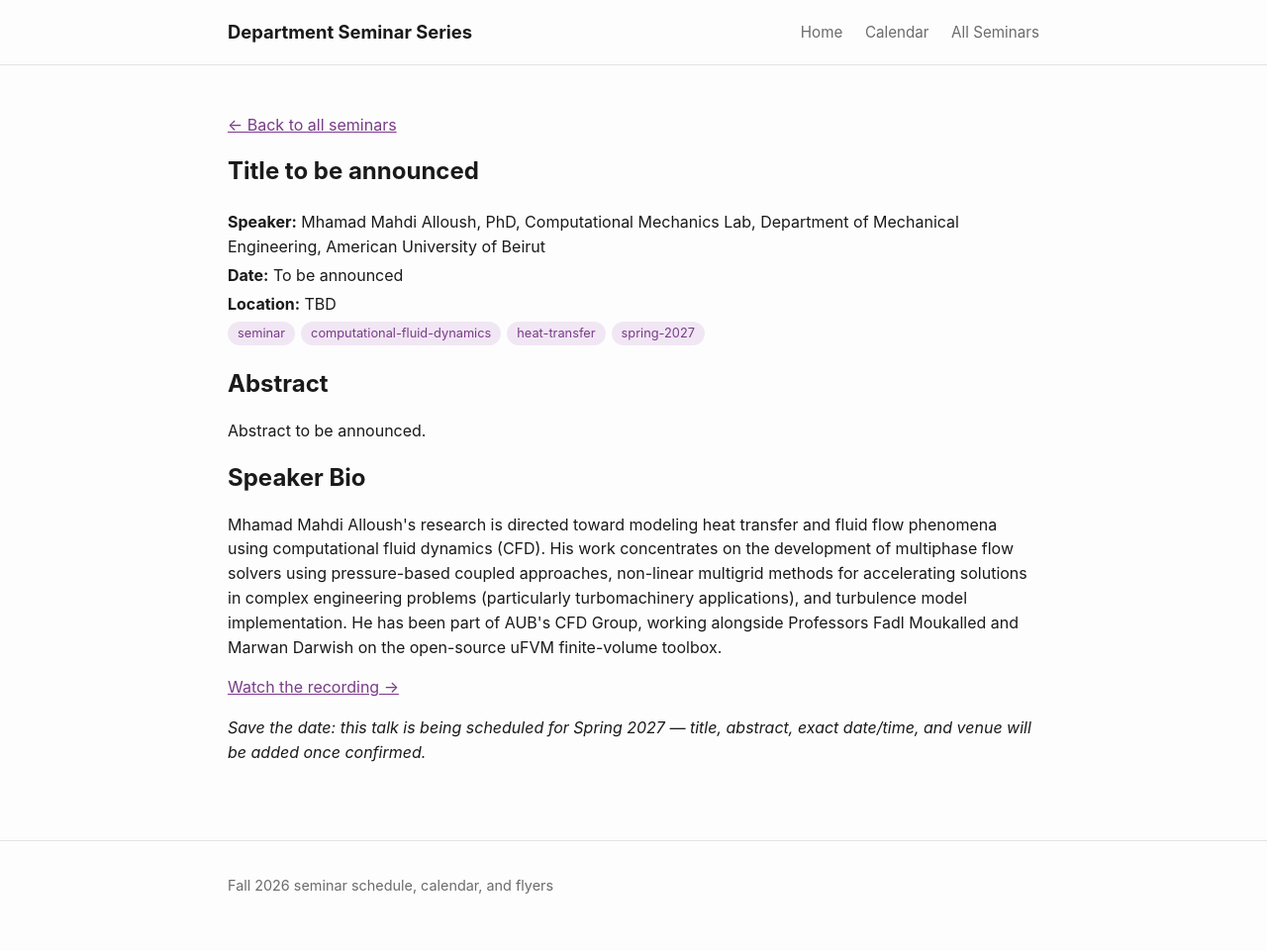
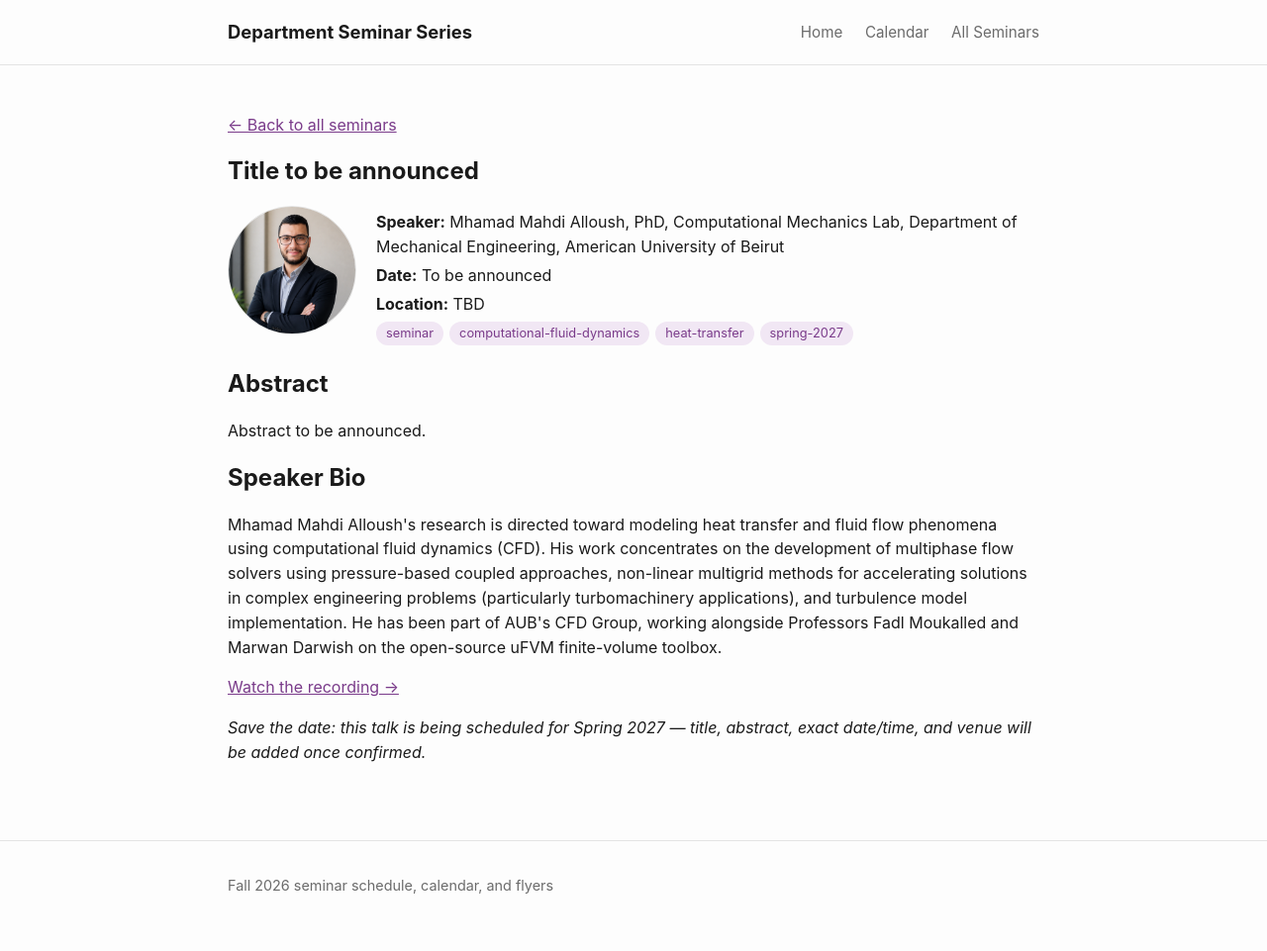
Before and after one commit to ThH00/seminars, a Jekyll site: the page built from _seminars/TBD-alloush.md, in a window 1280 px wide. Shown: the whole page at 99% size. Built offline with Jekyll 4.4.1, drawn with Linux system fonts in a browser that asks for light colours.

Commit message:
Add Mhamad Mahdi Alloush's photo (provided by user)

```diff
--- a/_seminars/TBD-alloush.md
+++ b/_seminars/TBD-alloush.md
@@ -5,6 +5,7 @@ affiliation: "Computational Mechanics Lab, Department of Mechanical Engineering,
 date: 2027-02-01
 date_tbd: true
 location: "TBD"
+photo: /assets/speakers/TBD-alloush.png
 abstract: |
   Abstract to be announced.
 bio: |
```
Also changed, not shown: assets/speakers/TBD-alloush.png (added).
